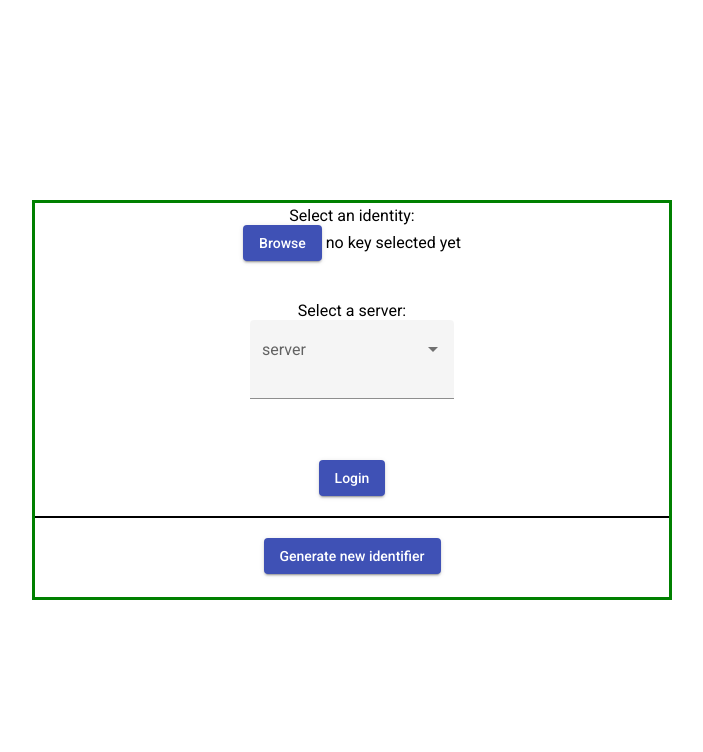
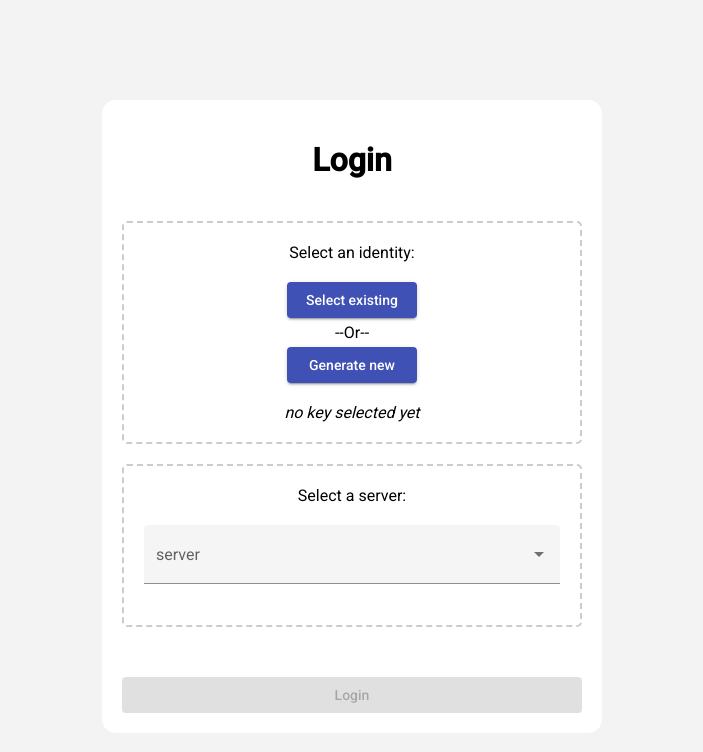
Before and after one commit to ouripoupko/pda-client, an Angular app: page /identify in a window 1280 px wide. Shown: the top 752 px of the page, without its empty margins (288-991 px from the left). Built offline with nearby package versions, Linux system fonts and the light colour scheme; what ngx-highlightjs would draw is missing.

Commit message:
improve login page

```diff
--- a/src/app/agent.service.ts
+++ b/src/app/agent.service.ts
@@ -26,7 +26,6 @@ export class AgentService {
     let params = new HttpParams().set('action', 'is_exist_agent');
     return this.http.get<Boolean>(`${server}ibc/app/${identity}`, {params: params}).pipe(
         tap(_ => console.log('query agent')),
-        catchError(this.handleError<Boolean>('isExistsAgent', false)),
         first()
       );
   }
@@ -77,7 +76,7 @@ export class AgentService {
     return (error: any): Observable<T> => {
 
       //  send the error to remote logging infrastructure
-      console.error(error); // log to console instead
+      console.log(error); // log to console instead
 
       // Let the app keep running by returning an empty result.
       return of(result as T);
--- a/src/app/login/login.component.html
+++ b/src/app/login/login.component.html
@@ -1,27 +1,34 @@
 <div class="container">
   <div class="vertical-center">
-    <div class="sec">
-      Select an identity:
-      <div>
+    <h1>Login</h1>
+    <div class="input-wrap">
+      <label>Select an identity:</label>
+      <div class="file-input-wrapper">
         <input type="file" style="display:none" (change)="onFileSelected($event)" #fileUpload/>
-        <button mat-raised-button color="primary" (click)="fileUpload.click()">Browse</button>
-        {{key ? key.slice(0, 4) + '...' + key.slice(-4) : 'no key selected yet'}}
+        <button mat-raised-button color="primary" (click)="fileUpload.click()" class="browse-button">Select existing</button>
+        <span class="or">--Or--</span>
+        <button mat-raised-button color="primary" (click)="onGenerate($event)">Generate new</button>
+        <span class="file-name-text">{{key ? key.slice(0, 4) + '...' + key.slice(-4) : 'no key selected yet'}}</span>
       </div>
-      Select a server:
-      <div>
+    </div>
+    <div class="input-wrap">
+      <label>Select a server:</label>
       <mat-form-field appearance="fill">
         <mat-label>server</mat-label>
-          <mat-select [(value)]="selectedServer">
+        <mat-select [(value)]="selectedServer" (selectionChange)="onServerSelected($event)">
           <mat-option value="http://localhost:5001/">localhost</mat-option>
           <mat-option value="b">Google</mat-option>
           <mat-option value="c">BGU</mat-option>
-            <mat-option value="http://192.168.1.108:5001/">108</mat-option>
+          <mat-option value="http://192.168.0.103:5001/">103</mat-option>
+          <mat-option value="other">Other</mat-option>
         </mat-select>
       </mat-form-field>
+      <mat-form-field *ngIf="showServerTextInput" appearance="fill">
+        <mat-label>Type a custom server</mat-label>
+        <input matInput (ngModelChange)="selectedServer">
+      </mat-form-field>
     </div>
-      <button mat-raised-button color="primary" (click)="onLogin($event)">Login</button>
-      <div class="H-line"></div>
-      <button mat-raised-button color="primary" (click)="onGenerate($event)">Generate new identifier</button>
+    <button mat-raised-button color="primary" class="login-button" (click)="onLogin($event)"
+     [disabled]="!key || !selectedServer">Login</button>
   </div>
 </div>
-</div>
--- a/src/app/login/login.component.scss
+++ b/src/app/login/login.component.scss
@@ -1,22 +1,20 @@
 .container {
-  max-width: 1280px;
+  min-height: 100vh;
   margin: auto;
   padding: 100px 20px;
+  background-color: #f3f3f3;
 }
 
 .vertical-center {
-  height: 50%;
-  width: 50%;
-  border: 3px solid green;
-  margin: 0;
-  position: absolute;
-  top: 50%;
-  left: 50%;
+  margin: auto;
+  max-width: 500px;
   display: flex;
   flex-direction: column;
-  justify-content: center;
-  -ms-transform: translate(-50%, -50%);
-  transform: translate(-50%, -50%);
+  text-align: center;
+  gap:20px;
+  padding: 20px;
+  background-color: white;
+  border-radius: 14px;
 }
 
 .H-line {
@@ -30,7 +28,73 @@
   flex-direction: column;
   text-align: center;
   align-items: center;
-  * {
-    margin-bottom: 20px;
+  gap: 20px;
+}
+
+.input-wrap {
+  border: 2px dashed #ccc;
+  border-radius: 5px;
+  padding: 20px;
+  text-align: center;
+}
+
+/* Style the file input label */
+.input-wrap label {
+  display: block;
+  margin-bottom: 20px;
+}
+
+/* Style the file input wrapper */
+.file-input-wrapper {
+  display: flex;
+  align-items: center;
+  flex-direction: column;
+  justify-content: center;
+
+  .or {
+    margin: 5px;
+  }
+
+  .mat-raised-button {
+    width: 130px;
   }
 }
+
+/* Style the file input text */
+.file-name-text {
+  margin-top: 20px;
+  font-style: italic;
+}
+
+/* Hide the file input element */
+input[type="file"] {
+  display: none;
+}
+
+/* Style the file input container when file is being dragged over */
+.file-input.dragover {
+  border-color: #1E90FF;
+}
+
+/* Style the file input container when file is being dragged over */
+.file-input.dragover label {
+  color: #1E90FF;
+}
+
+/* Style the file input container when file is being dragged over */
+.file-input.dragover .file-input-wrapper {
+  opacity: 0.5;
+}
+
+/* Style the file input container when file is being dragged over */
+.file-input.dragover .file-name-text {
+  display: none;
+}
+
+.login-button {
+  margin-top: 30px;
+}
+
+mat-form-field {
+  display: block;
+}
--- a/src/app/login/login.component.ts
+++ b/src/app/login/login.component.ts
@@ -4,6 +4,7 @@ import { Router } from '@angular/router';
 import { AgentService } from '../agent.service';
 import { RegisterComponent } from './register/register.component';
 import { MatDialog } from '@angular/material/dialog';
+import { MatSelectChange } from '@angular/material/select';
 
 @Component({
   selector: 'app-login',
@@ -15,6 +16,7 @@ export class LoginComponent implements OnInit {
   currentInput: any;
   key: string = '';
   selectedServer: string = "";
+  showServerTextInput = false;
   constructor(
     private router: Router,
     private agentService: AgentService,
@@ -37,8 +39,13 @@ export class LoginComponent implements OnInit {
     }
   }
 
+  onServerSelected(event: MatSelectChange) {
+    this.showServerTextInput = event.value == "other";
+  }
+
   onLogin(event: any) {
-    this.agentService.isExistAgent(this.selectedServer, this.key).subscribe((exists: Boolean) => {
+    this.agentService.isExistAgent(this.selectedServer, this.key).subscribe({
+      next: (exists: Boolean) => {
         console.log(this.key, this.selectedServer, exists);
         if (exists) {
           this.router.navigate([`contracts/${encodeURIComponent(this.selectedServer)}/${this.key}`]);
@@ -56,6 +63,8 @@ export class LoginComponent implements OnInit {
             }
           });
         }
+    },
+      error: (e) => {}
     });
   }
 
@@ -89,5 +98,6 @@ export class LoginComponent implements OnInit {
     anchor.download = "my_key.json";
     anchor.click();
     window.URL.revokeObjectURL(url);
+    this.key = publicKey;
   }
 }
```
Lines whose indentation alone changed are shown as unchanged.
